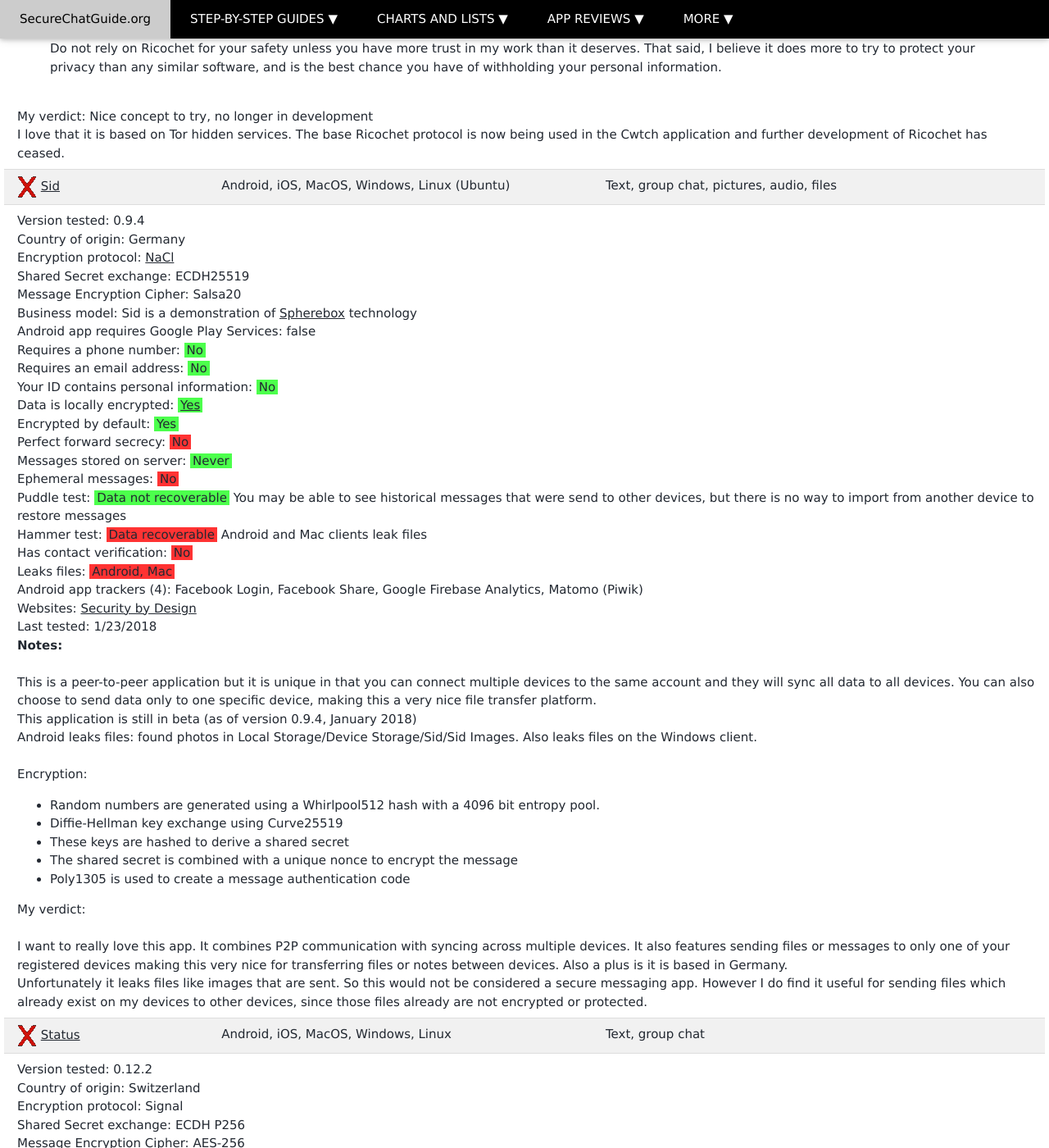
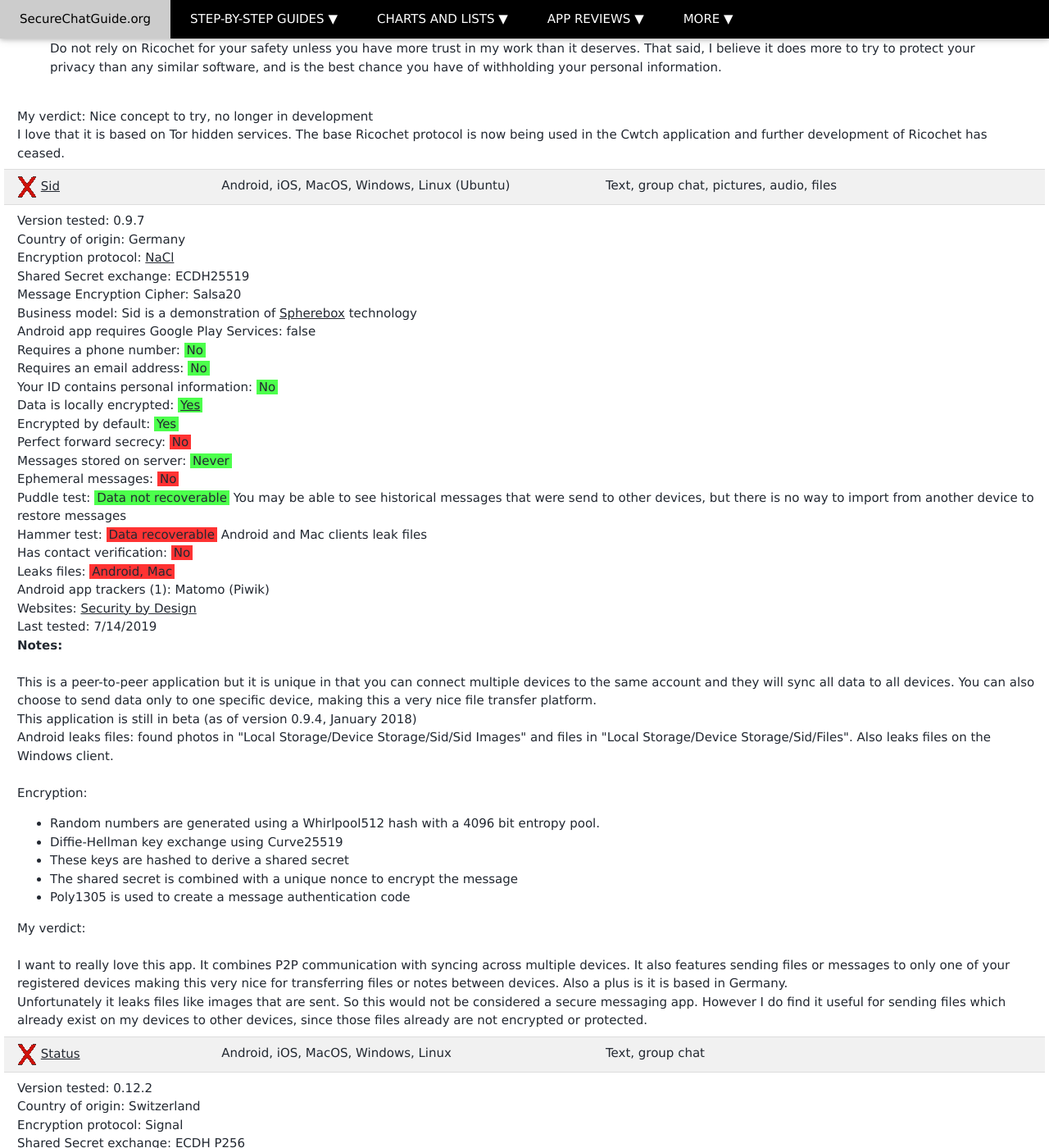
Before and after one commit to Perelandra0x309/secure-im, a Jekyll site: the page built from p2papps.md, in a window 1280 px wide and 1400 px high, scrolled down 12537 px. Shown: the whole window at 82% size. Built offline with Jekyll 4.4.1, drawn with Linux system fonts in a browser that asks for light colours.

Commit message:
Update Sid

```diff
--- a/_data/applications.yml
+++ b/_data/applications.yml
@@ -523,12 +523,12 @@
   hammer_test_note: Android and Mac clients leak files
   has_contact_verification: No
   leaks_files: Android, Mac
-  exodus_privacy_trackers_count: 4
-  exodus_privacy_trackers_description: Facebook Login, Facebook Share, Google Firebase Analytics, Matomo (Piwik)
+  exodus_privacy_trackers_count: 1
+  exodus_privacy_trackers_description: Matomo (Piwik)
   websites: <a href="https://sid.co/security-by-design">Security by Design</a>
   notes_file: sid_notes.html
-  version_tested: 0.9.4
-  last_update: 1/23/2018
+  version_tested: 0.9.7
+  last_update: 7/14/2019
 
 - name: status
   category: 1
--- a/_data/sid_notes.html
+++ b/_data/sid_notes.html
@@ -1,6 +1,6 @@
 This is a peer-to-peer application but it is unique in that you can connect multiple devices to the same account and they will sync all data to all devices.  You can also choose to send data only to one specific device, making this a very nice file transfer platform.<br>
 This application is still in beta (as of version 0.9.4, January 2018)<br>
-Android leaks files: found photos in Local Storage/Device Storage/Sid/Sid Images.  Also leaks files on the Windows client.<br>
+Android leaks files: found photos in &quot;Local Storage/Device Storage/Sid/Sid Images&quot; and files in &quot;Local Storage/Device Storage/Sid/Files&quot;.  Also leaks files on the Windows client.<br>
 <br>
 Encryption:<br>
 <ul>
```
